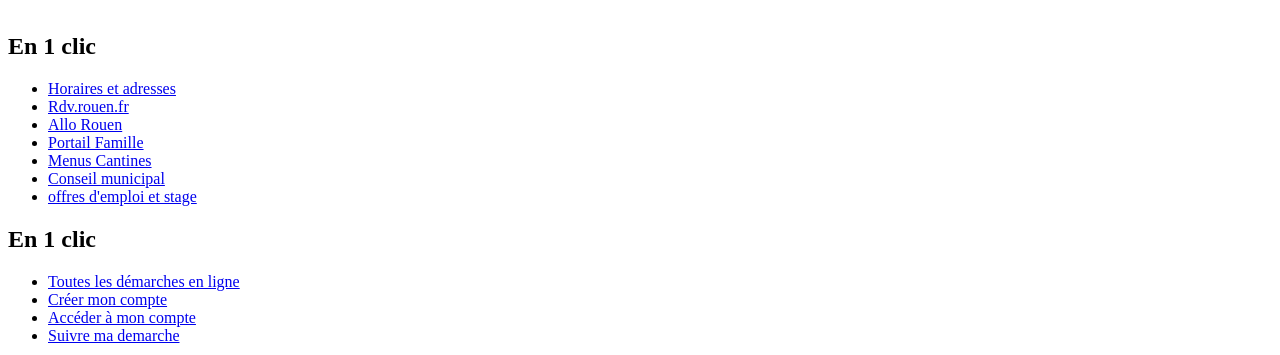
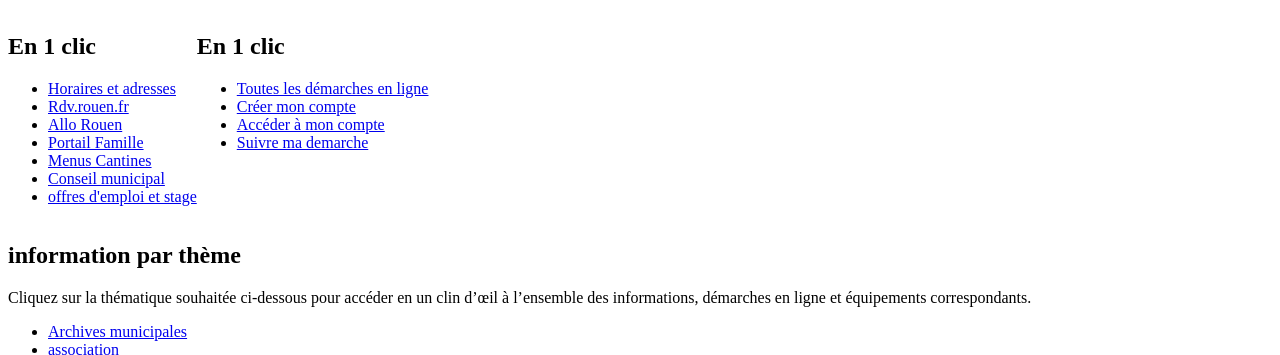
Before and after one commit to AlexandreQuesnay/PROJECT-ROUEN, a plain HTML site: page services.html in a window 1280 px wide. Shown: the part 365-720 px from the top of the page. Drawn offline with Linux system fonts and the light colour scheme.

Commit message:
modif nom id + div

```diff
--- a/services.html
+++ b/services.html
@@ -29,6 +29,11 @@
             display: flex;
             justify-content: center;
         }
+        #block-1{
+            display: flex;
+            justify-content: left;
+        }
+
     </style>
 </head>
 <body>
@@ -42,7 +47,8 @@
     </header>
     <section>
 
-        <div id="rapide">
+        <div id="block-1">
+            <div id="list-1">
             <H2>En 1 clic</H2>
 
             <ul>
@@ -75,10 +81,8 @@
                 </li>
 
             </ul>
-
         </div>
-
-        <div id="espace de demarche">
+        <div id="list-2">
             <H2>En 1 clic</H2>
 
             <ul>
@@ -99,6 +103,8 @@
                 </li>
             </ul>
         </div>
+        </div>
+
 
         <div id="info supp">
             <H2>information par thème</H2>
```
